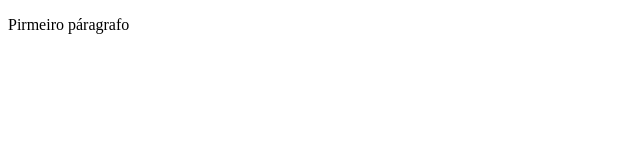
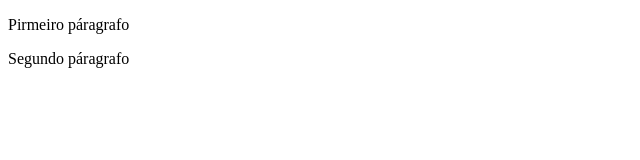
Before and after one commit to RegianoAlves/meu-projeto-github, a plain HTML site: page index.html in a window 1280 px wide. Shown: the whole page, without its empty margins (0-640 px from the left). Drawn offline with Linux system fonts and the light colour scheme.

Commit message:
adicionando uma linha no html

```diff
--- a/index.html
+++ b/index.html
@@ -8,5 +8,6 @@
 </head>
 <body>
     <p>Pirmeiro páragrafo</p>
+    <p> Segundo páragrafo</p>
 </body>
 </html>
```
